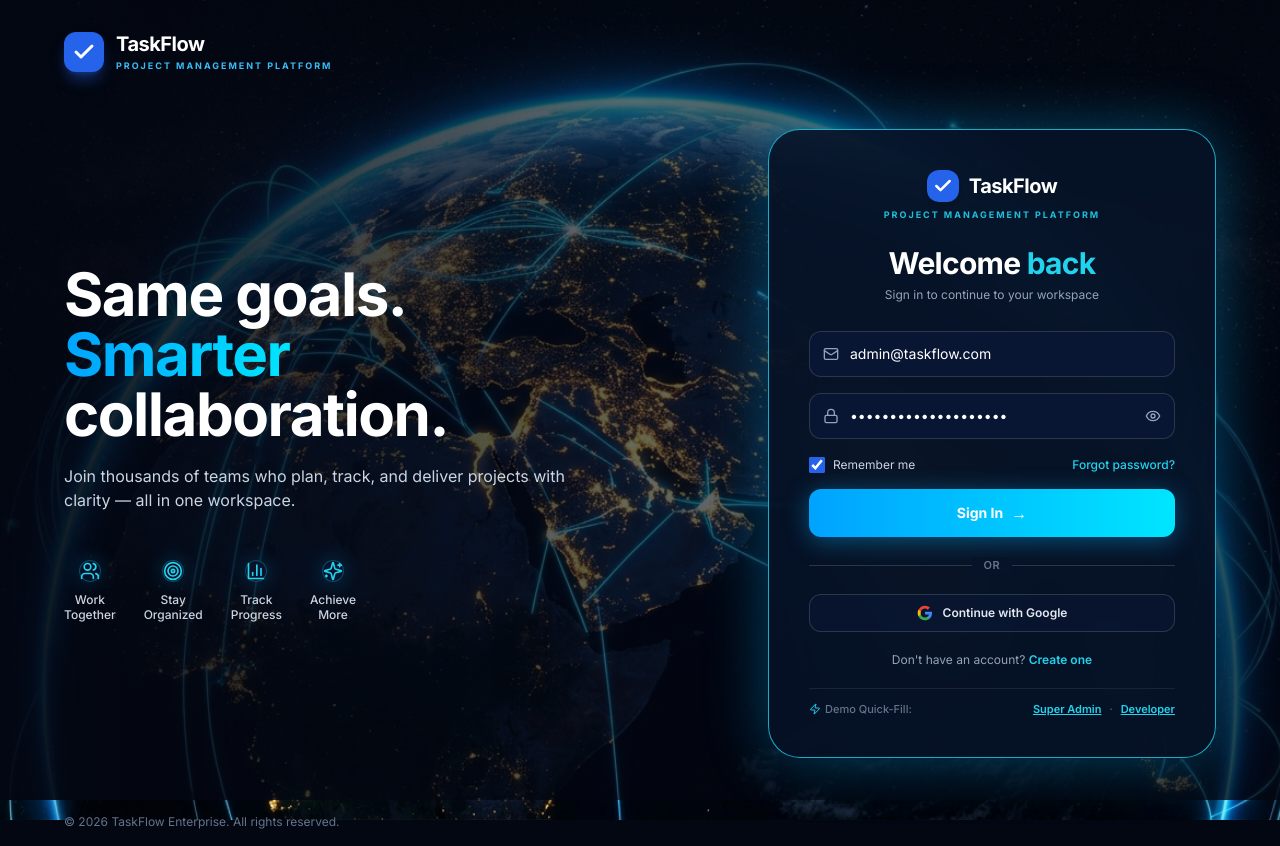
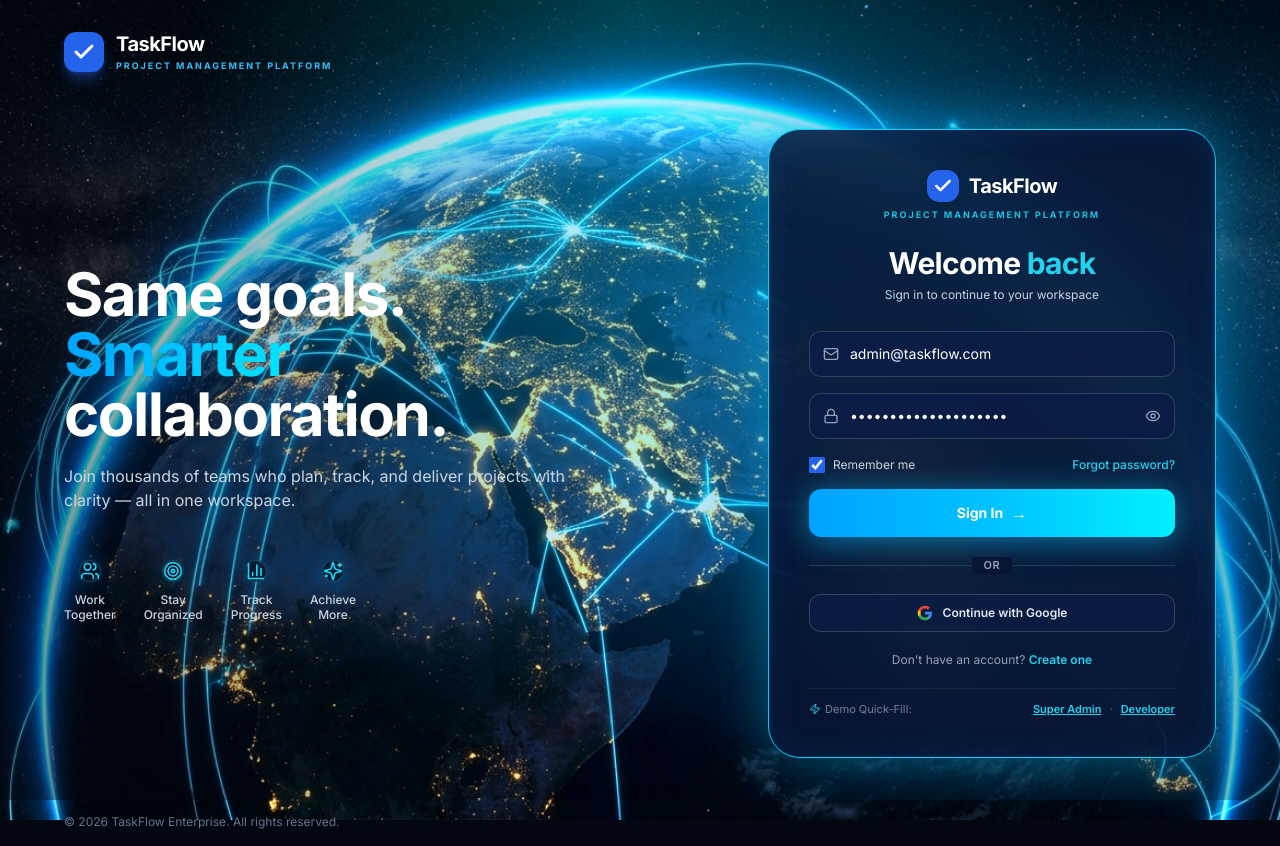
Before and after one commit to hidayathullahs/TaskFlow-Enterprise-Project-Management-System, a React (Vite) app in the folder frontend/: page /login in a window 1280 px wide. Built offline with nearby package versions, Linux system fonts and the light colour scheme.

Commit message:
style(login): brighten cosmic earth background and enhance electric neon atmospheric glow

```diff
--- a/frontend/src/components/layout/AuthLayout.jsx
+++ b/frontend/src/components/layout/AuthLayout.jsx
@@ -11,13 +11,15 @@ export const AuthLayout = () => {
       {/* 1. BACKGROUND: PHOTOREALISTIC COSMIC EARTH & DATA NETWORK     */}
       {/* ============================================================= */}
       <div
-        className="fixed inset-0 z-0 bg-cover bg-center bg-no-repeat pointer-events-none scale-105"
+        className="fixed inset-0 z-0 bg-cover bg-center bg-no-repeat pointer-events-none scale-105 filter brightness-125 contrast-105 saturate-115"
         style={{ backgroundImage: `url(${cosmicBg})` }}
       />
 
-      {/* Atmospheric dark gradient overlays for enhanced contrast & neon glow */}
-      <div className="fixed inset-0 z-0 bg-gradient-to-r from-[#030712]/95 via-[#030712]/60 to-[#030712]/80 pointer-events-none" />
-      <div className="fixed inset-0 z-0 bg-radial-[ellipse_at_70%_50%] from-cyan-500/15 via-transparent to-transparent pointer-events-none" />
+      {/* Atmospheric light layers with luminous electric blue glow for vibrant brightness */}
+      <div className="fixed inset-0 z-0 bg-gradient-to-r from-[#030712]/45 via-transparent to-[#030712]/30 pointer-events-none" />
+      <div className="fixed inset-0 z-0 bg-[radial-gradient(ellipse_at_65%_45%,rgba(0,180,255,0.32)_0%,transparent_65%)] pointer-events-none" />
+      <div className="fixed inset-0 z-0 bg-[radial-gradient(ellipse_at_50%_0%,rgba(0,229,255,0.25)_0%,transparent_50%)] pointer-events-none" />
+      <div className="fixed inset-0 z-0 bg-[radial-gradient(circle_at_85%_50%,rgba(0,150,255,0.22)_0%,transparent_50%)] pointer-events-none" />
 
       {/* ============================================================= */}
       {/* 2. TOP HEADER: LOGO BRANDING (MATCHING SCREENSHOT)            */}
--- a/frontend/src/pages/auth/LoginPage.jsx
+++ b/frontend/src/pages/auth/LoginPage.jsx
@@ -48,7 +48,7 @@ export const LoginPage = () => {
   };
 
   return (
-    <div className="w-full rounded-[32px] p-8 sm:p-10 bg-[#071329]/85 backdrop-blur-2xl border border-cyan-400/80 shadow-[0_0_60px_rgba(0,180,255,0.35)] relative overflow-hidden text-slate-100 transition-all">
+    <div className="w-full rounded-[32px] p-8 sm:p-10 bg-[#081533]/85 backdrop-blur-2xl border-[1.5px] border-[#00d2ff] shadow-[0_0_60px_rgba(0,195,255,0.45),inset_0_0_30px_rgba(0,140,255,0.12)] relative overflow-hidden text-slate-100 transition-all">
 
       {/* Top Card Header matching screenshot */}
       <div className="flex flex-col items-center text-center gap-1.5 mb-6">
@@ -70,7 +70,7 @@ export const LoginPage = () => {
         <h2 className="text-2xl sm:text-3xl font-extrabold text-white tracking-tight">
           Welcome <span className="text-cyan-400">back</span>
         </h2>
-        <p className="text-xs text-slate-400 mt-1.5 font-normal">
+        <p className="text-xs text-slate-300 mt-1.5 font-normal">
           Sign in to continue to your workspace
         </p>
       </div>
@@ -87,9 +87,9 @@ export const LoginPage = () => {
             <input
               type="email"
               placeholder="Email address"
-              className={`w-full pl-10 pr-4 py-3 rounded-xl bg-[#0b1836]/90 border ${
-                errors.email ? 'border-rose-500' : 'border-slate-700/80 focus:border-cyan-400'
-              } text-white placeholder-slate-400 text-sm focus:outline-none focus:ring-1 focus:ring-cyan-400/40 transition-all`}
+              className={`w-full pl-10 pr-4 py-3 rounded-xl bg-[#0c1e46]/85 border ${
+                errors.email ? 'border-rose-500' : 'border-slate-600/70 hover:border-slate-500 focus:border-cyan-400'
+              } text-white placeholder-slate-400 text-sm focus:outline-none focus:ring-1 focus:ring-cyan-400/50 transition-all`}
               {...register('email', {
                 required: 'Email address is required',
                 pattern: { value: /^\S+@\S+$/i, message: 'Invalid email address' }
@@ -110,9 +110,9 @@ export const LoginPage = () => {
             <input
               type={showPassword ? 'text' : 'password'}
               placeholder="Password"
-              className={`w-full pl-10 pr-10 py-3 rounded-xl bg-[#0b1836]/90 border ${
-                errors.password ? 'border-rose-500' : 'border-slate-700/80 focus:border-cyan-400'
-              } text-white placeholder-slate-400 text-sm focus:outline-none focus:ring-1 focus:ring-cyan-400/40 transition-all`}
+              className={`w-full pl-10 pr-10 py-3 rounded-xl bg-[#0c1e46]/85 border ${
+                errors.password ? 'border-rose-500' : 'border-slate-600/70 hover:border-slate-500 focus:border-cyan-400'
+              } text-white placeholder-slate-400 text-sm focus:outline-none focus:ring-1 focus:ring-cyan-400/50 transition-all`}
               {...register('password', { required: 'Password is required' })}
             />
             <button
@@ -136,7 +136,7 @@ export const LoginPage = () => {
               type="checkbox"
               checked={rememberMe}
               onChange={(e) => setRememberMe(e.target.checked)}
-              className="w-4 h-4 rounded bg-[#0b1836] border-slate-700 text-blue-600 focus:ring-0 focus:ring-offset-0 cursor-pointer accent-blue-600"
+              className="w-4 h-4 rounded bg-[#0b1836] border-slate-600 text-blue-600 focus:ring-0 focus:ring-offset-0 cursor-pointer accent-blue-600"
             />
             <span>Remember me</span>
           </label>
@@ -152,7 +152,7 @@ export const LoginPage = () => {
         <button
           type="submit"
           disabled={loading}
-          className="w-full py-3 rounded-xl bg-gradient-to-r from-[#00A3FF] to-[#00E5FF] hover:from-[#0092E5] hover:to-[#00D0E5] text-white font-bold text-sm shadow-[0_4px_25px_rgba(0,180,255,0.4)] hover:shadow-[0_4px_30px_rgba(0,180,255,0.6)] transition-all flex items-center justify-center gap-2 cursor-pointer disabled:opacity-70 mt-2"
+          className="w-full py-3 rounded-xl bg-gradient-to-r from-[#00A3FF] via-[#00C2FF] to-[#00F0FF] hover:from-[#0092E5] hover:to-[#00D0E5] text-white font-bold text-sm shadow-[0_4px_30px_rgba(0,195,255,0.55)] hover:shadow-[0_4px_35px_rgba(0,195,255,0.7)] transition-all flex items-center justify-center gap-2 cursor-pointer disabled:opacity-70 mt-2"
         >
           {loading ? (
             <div className="w-5 h-5 border-2 border-white/30 border-t-white rounded-full animate-spin" />
@@ -169,7 +169,7 @@ export const LoginPage = () => {
       {/* OR Divider */}
       <div className="relative flex items-center justify-center my-5">
         <div className="border-t border-slate-700/80 w-full" />
-        <span className="bg-[#071329] px-3 text-[11px] font-semibold text-slate-500 uppercase tracking-wider">
+        <span className="bg-[#081533] px-3 text-[11px] font-semibold text-slate-400 uppercase tracking-wider">
           OR
         </span>
         <div className="border-t border-slate-700/80 w-full" />
@@ -179,7 +179,7 @@ export const LoginPage = () => {
       <button
         type="button"
         onClick={handleGoogleLogin}
-        className="w-full py-2.5 rounded-xl border border-slate-700/80 bg-[#0b1836]/60 hover:bg-[#0e2048] text-slate-200 text-xs font-semibold flex items-center justify-center gap-2.5 transition-all shadow-xs cursor-pointer"
+        className="w-full py-2.5 rounded-xl border border-slate-600/70 bg-[#0c1e46]/65 hover:bg-[#102452] text-slate-200 text-xs font-semibold flex items-center justify-center gap-2.5 transition-all shadow-xs cursor-pointer"
       >
         {/* Official Google multicolored G Logo */}
         <svg className="w-4 h-4 shrink-0" viewBox="0 0 24 24">
```
